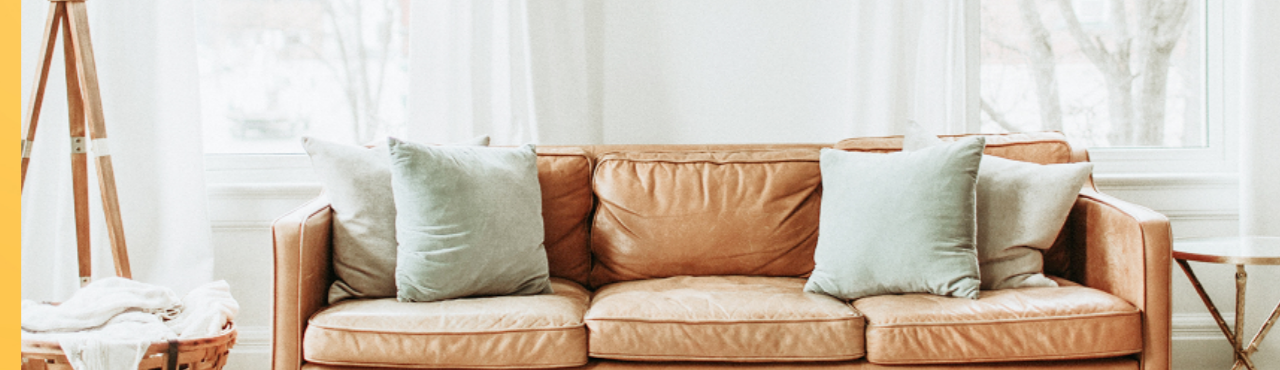
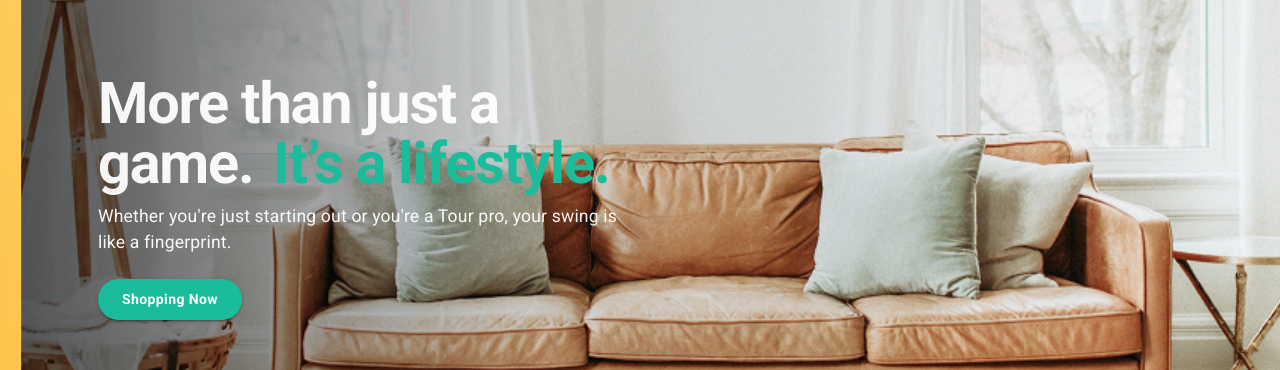
Before and after one commit to Mohyi-Aldean/EcommerceWebsite, a React (Vite) app: page / in a window 1280 px wide. Shown: the part 287-657 px from the top of the page. Built offline with nearby package versions, Linux system fonts and the light colour scheme; no server answers.

Commit message:
Refactor Home component: update slidesContent structure, enhance layout with gradient overlays, and improve button styling for better user experience

```diff
--- a/src/pages/home/Home.jsx
+++ b/src/pages/home/Home.jsx
@@ -1,7 +1,7 @@
 import React, { useState, useEffect } from "react";
 import { Swiper, SwiperSlide } from "swiper/react";
 import { Autoplay, Pagination } from "swiper/modules";
-import { Box } from "@mui/material";
+import { Box, Typography, Button } from "@mui/material";
 import AccessoriesImg from "../../assets/images/furniture.jpg";
 import ClothesImg from "../../assets/images/clothes.jpg";
 import PhoneImg from "../../assets/images/sport.jpg";
@@ -15,14 +15,110 @@ import Categories from "../../components/categories/Categories";
 import Products from "../../components/products/Products";
 
 export default function Home() {
-  const images = [ElectronicImg, AccessoriesImg, ClothesImg, PhoneImg];
+  const slidesContent = [
+    {
+      img: ElectronicImg,
+      titlePre: "Listen to the",
+      titleHighlight: "amazing",
+      titlePost: "music sound.",
+      desc: "Experience music like never before",
+      btnText: "Shopping Now",
+      btnColor: "#0B132B", // dark
+      position: "left", // left | center | right
+      top: "50%", // vertical position in percent or px
+      maxWidth: 520,
+      align: "left",
+    },
+    {
+      img: AccessoriesImg,
+      titlePre: "More than just a game.",
+      titleHighlight: "It’s a lifestyle.",
+      titlePost: "",
+      desc: "Whether you're just starting out or you're a Tour pro, your swing is like a fingerprint.",
+      btnText: "Shopping Now",
+      btnColor: "#1ABC9C", // green
+      position: "right",
+      top: "52%",
+      maxWidth: 540,
+      align: "left",
+    },
+    {
+      img: ClothesImg,
+      titlePre: "Bring the",
+      titleHighlight: "warmth.",
+      titlePost: "",
+      desc: "Everyone needs a good winter jacket. Find yours with our collection and more.",
+      btnText: "Shopping Now",
+      btnColor: "#2B7BE4", // blue
+      position: "left",
+      top: "50%",
+      maxWidth: 460,
+      align: "left",
+    },
+    {
+      img: PhoneImg,
+      titlePre: "Discover the",
+      titleHighlight: "future",
+      titlePost: "technology today",
+      desc: "Upgrade your life with smart devices and gadgets.",
+      btnText: "Shop Now",
+      btnColor: "#8A2BE2", // purple
+      position: "center",
+      top: "48%",
+      maxWidth: 640,
+      align: "center",
+    },
+  ];
+
   const [dir, setDir] = useState(i18n.language === "AR" ? "rtl" : "ltr");
 
   useEffect(() => {
-    const handleLanguageChange = () => setDir(i18n.language === "AR" ? "rtl" : "ltr");
+    const handleLanguageChange = () =>
+      setDir(i18n.language === "AR" ? "rtl" : "ltr");
     window.addEventListener("languageChanged", handleLanguageChange);
-    return () => window.removeEventListener("languageChanged", handleLanguageChange);
+    return () =>
+      window.removeEventListener("languageChanged", handleLanguageChange);
   }, []);
+
+  const computePosition = (pos, top, dir) => {
+    if (pos === "center") {
+      return {
+        left: "50%",
+        transform: "translate(-50%, -50%)",
+        top,
+      };
+    }
+    // left or right: respect RTL
+    const leftSide = dir === "rtl" ? "right" : "left";
+    const rightSide = dir === "rtl" ? "left" : "right";
+    return {
+      [leftSide]: "6%",
+      [rightSide]: "auto",
+      transform: "translateY(-50%)",
+      top,
+    };
+  };
+
+  const overlayGradient = (pos, dir) => {
+    // small gradient on the side where text sits to improve contrast
+    if (pos === "center") {
+      return {
+        background: "linear-gradient(180deg, rgba(0,0,0,0.45), rgba(0,0,0,0.2))",
+      };
+    }
+    const leftSide = dir === "rtl" ? "right" : "left";
+    if (leftSide === "left") {
+      return {
+        background:
+          "linear-gradient(90deg, rgba(0,0,0,0.65) 0%, rgba(0,0,0,0.12) 40%, rgba(0,0,0,0) 100%)",
+      };
+    } else {
+      return {
+        background:
+          "linear-gradient(270deg, rgba(0,0,0,0.65) 0%, rgba(0,0,0,0.12) 40%, rgba(0,0,0,0) 100%)",
+      };
+    }
+  };
 
   return (
     <>
@@ -43,11 +139,97 @@ export default function Home() {
           direction: dir,
         }}
       >
-        {images.map((img, index) => (
-          <SwiperSlide key={index} style={{ direction: dir }}>
-            <Box component="img" src={img} alt={`SlideImg ${index + 1}`} sx={{ width: "100%", height: "100vh", objectFit: "cover", transition: "transform 0.8s ease-in-out" }} />
-          </SwiperSlide>
-        ))}
+        {slidesContent.map((slide, index) => {
+          const posStyle = computePosition(slide.position, slide.top, dir);
+          const gradStyle = overlayGradient(slide.position, dir);
+          return (
+            <SwiperSlide key={index} style={{ position: "relative" }}>
+              <Box
+                component="img"
+                src={slide.img}
+                alt={`SlideImg ${index + 1}`}
+                sx={{
+                  width: "100%",
+                  height: "100vh",
+                  objectFit: "cover",
+                }}
+              />
+
+              {/* gradient overlay (covers full height but fades) */}
+              <Box
+                sx={{
+                  position: "absolute",
+                  top: 0,
+                  left: 0,
+                  right: 0,
+                  bottom: 0,
+                  pointerEvents: "none",
+                  zIndex: 1,
+                  ...gradStyle,
+                }}
+              />
+
+              {/* content */}
+              <Box
+                sx={{
+                  position: "absolute",
+                  zIndex: 2,
+                  color: "#fff",
+                  maxWidth: slide.maxWidth,
+                  ...posStyle,
+                  textAlign: slide.align,
+                  transition: "all 0.6s ease",
+                }}
+              >
+                <Typography
+                  component="div"
+                  sx={{
+                    fontWeight: 800,
+                    lineHeight: 1.05,
+                    mb: 1,
+                    fontSize: { xs: "1.6rem", sm: "2.6rem", md: "3.6rem" },
+                    letterSpacing: "-0.02em",
+                  }}
+                >
+                  <span style={{ opacity: 0.95 }}>{slide.titlePre} </span>
+                  {slide.titleHighlight ? (
+                    <span style={{ color: slide.btnColor, marginLeft: 6 }}>
+                      {slide.titleHighlight}
+                    </span>
+                  ) : null}
+                  <span style={{ marginLeft: 6 }}>{slide.titlePost}</span>
+                </Typography>
+
+                <Typography
+                  variant="body1"
+                  sx={{
+                    mb: 3,
+                    fontSize: { xs: "0.95rem", sm: "1.05rem", md: "1.1rem" },
+                    opacity: 0.95,
+                  }}
+                >
+                  {slide.desc}
+                </Typography>
+
+                <Button
+                  variant="contained"
+                  sx={{
+                    backgroundColor: slide.btnColor,
+                    color: "#fff",
+                    px: 3,
+                    py: 1,
+                    textTransform: "none",
+                    fontWeight: 700,
+                    borderRadius: "30px",
+                    "&:hover": { opacity: 0.92, backgroundColor: slide.btnColor },
+                  }}
+                >
+                  {slide.btnText}
+                </Button>
+              </Box>
+            </SwiperSlide>
+          );
+        })}
       </Swiper>
 
       <Brands />
```
